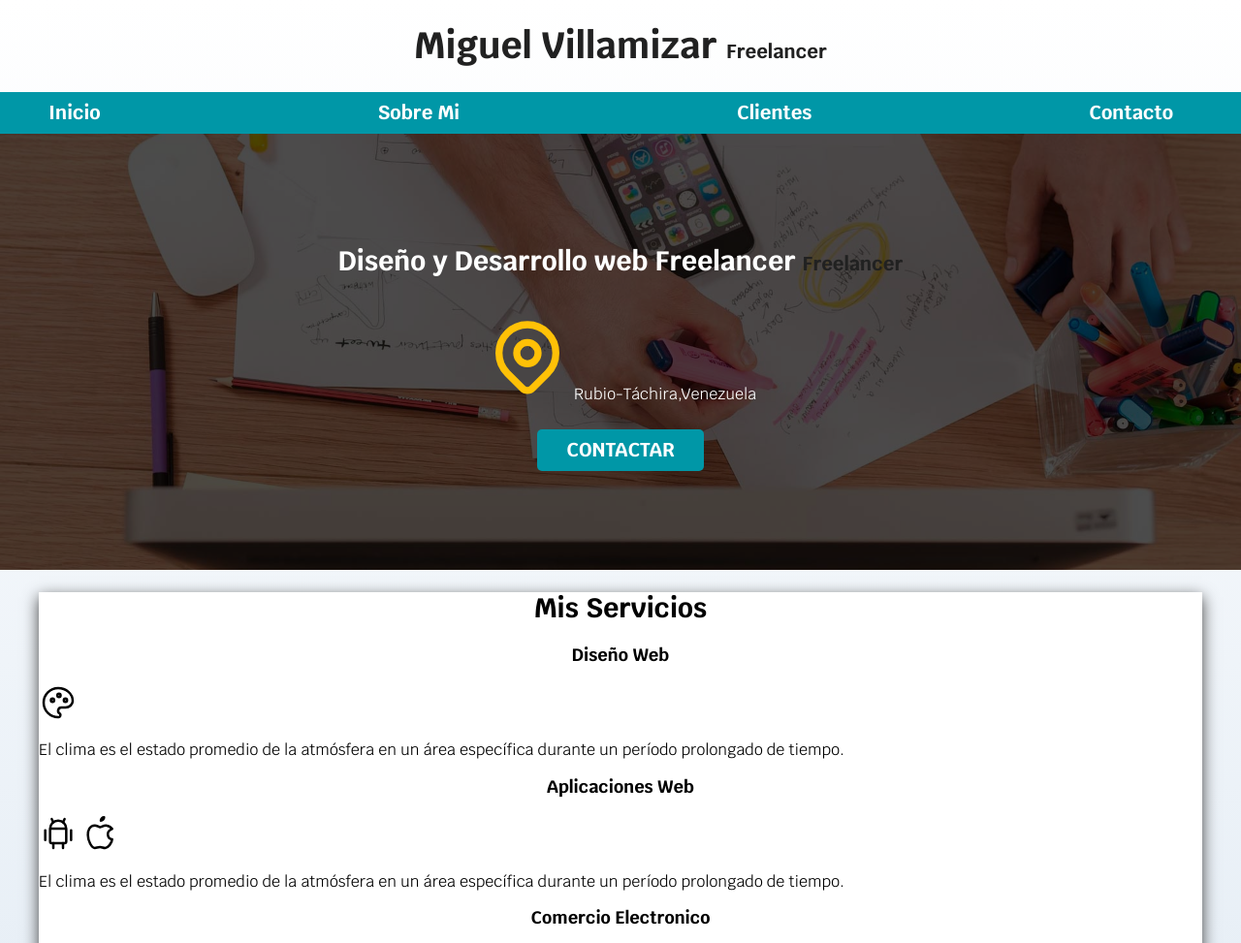
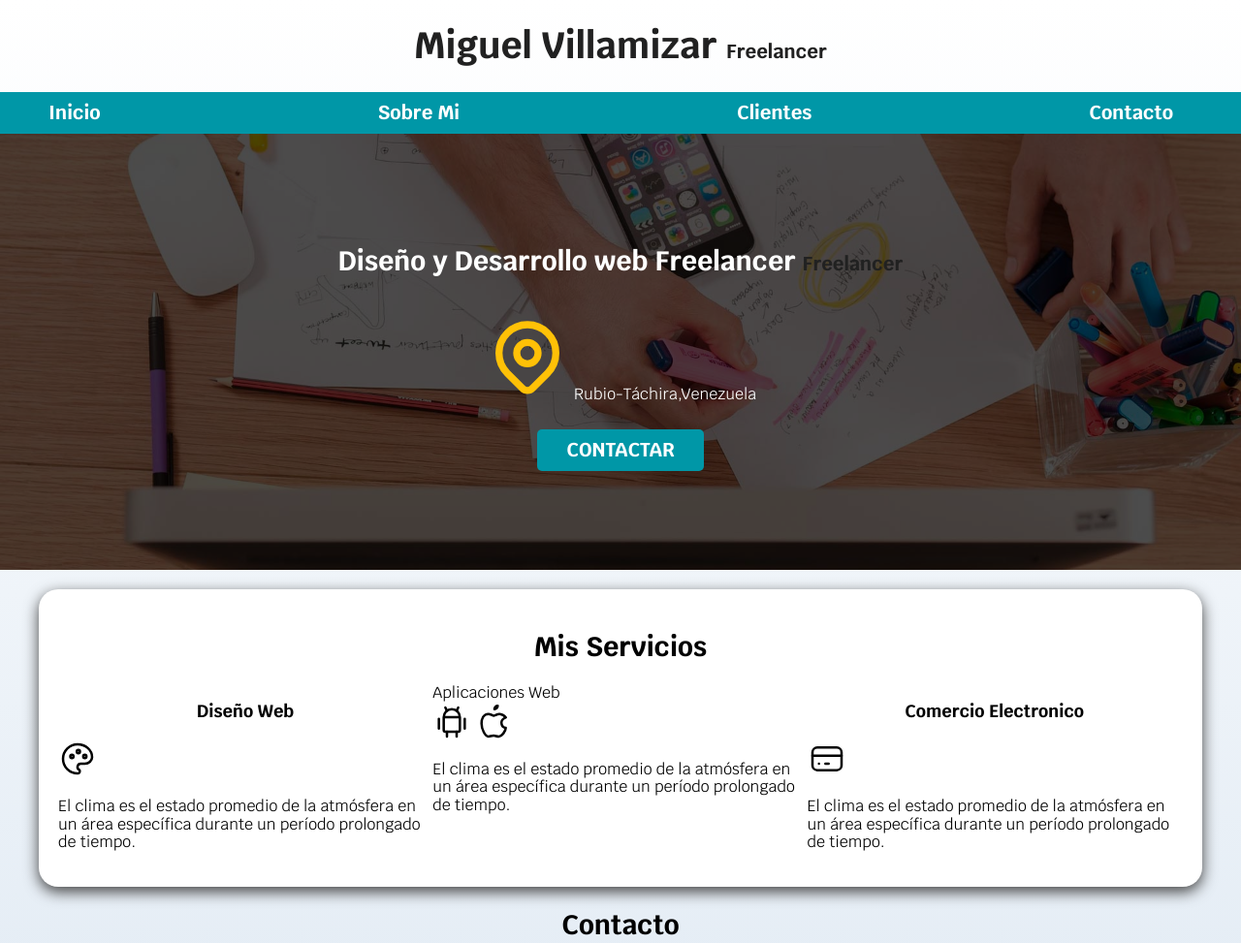
Before and after one commit to miguelreal90/primera_pagina, a plain HTML site: page index.html in a window 1280 px wide. Shown: the top 973 px of the page at 97% size. Drawn offline with Linux system fonts and the light colour scheme.

Commit message:
usando grip, y empesando a trabajar los iconos del main

```diff
--- a/css/style.css
+++ b/css/style.css
@@ -34,6 +34,8 @@ h1,h2,h3 {
     -moz-box-shadow: 0px 5px 15px 0px rgba(66,66,66,1);
     box-shadow: 0px 5px 15px 0px rgba(66,66,66,1);
     background-color: var(--blanco);
+    padding: 2rem;
+    border-radius: 2rem;
 }
 /* Titulos*/
 .titulo {
@@ -107,6 +109,7 @@ span {
     background-size: cover;
     height: 450px;
     position: relative;
+    margin-bottom: 2rem;
 }
 /* apply a natural box layout model to all elements, but allowing components to change */
 html {
@@ -129,3 +132,10 @@ html {
 .contenido-hero h2, .contenido-hero p {
     color: var(--blanco);
 }
+@media (min-width: 760px) {
+    .servicios {
+        display: grid;
+        grid-template-columns: 33.3% 33.3% 33.3%;
+    }
+
+}
--- a/index.html
+++ b/index.html
@@ -42,8 +42,10 @@
 
     <main class="contenedor sombras">
         <h2>Mis Servicios</h2>
-        <section>
+        <div class="servicios">
+            <section class="servicio">
                 <h3>Diseño Web</h3>
+                <div class="icono">
                     <svg xmlns="http://www.w3.org/2000/svg" class="icon icon-tabler icon-tabler-palette" width="40" height="40" viewBox="0 0 24 24" stroke-width="1.5" stroke="#000000" fill="none" stroke-linecap="round" stroke-linejoin="round">
                         <path stroke="none" d="M0 0h24v24H0z" fill="none"/>
                         <path d="M12 21a9 9 0 0 1 0 -18c4.97 0 9 3.582 9 8c0 1.06 -.474 2.078 -1.318 2.828c-.844 .75 -1.989 1.172 -3.182 1.172h-2.5a2 2 0 0 0 -1 3.75a1.3 1.3 0 0 1 -1 2.25" />
@@ -51,10 +53,13 @@
                         <path d="M12.5 7.5m-1 0a1 1 0 1 0 2 0a1 1 0 1 0 -2 0" />
                         <path d="M16.5 10.5m-1 0a1 1 0 1 0 2 0a1 1 0 1 0 -2 0" />
                     </svg>
+                </div>
+
                 <p>El clima es el estado promedio de la atmósfera en un área específica durante un período prolongado de tiempo.</p>
             </section>
-        <section>
+            <section class="servicio>
                 <h3>Aplicaciones Web</h3>
+                <div class="icono">
                     <svg xmlns="http://www.w3.org/2000/svg" class="icon icon-tabler icon-tabler-brand-android" width="40" height="40" viewBox="0 0 24 24" stroke-width="1.5" stroke="#000000" fill="none" stroke-linecap="round" stroke-linejoin="round">
                         <path stroke="none" d="M0 0h24v24H0z" fill="none"/>
                         <path d="M4 10l0 6" />
@@ -70,10 +75,13 @@
                         <path d="M8.286 7.008c-3.216 0 -4.286 3.23 -4.286 5.92c0 3.229 2.143 8.072 4.286 8.072c1.165 -.05 1.799 -.538 3.214 -.538c1.406 0 1.607 .538 3.214 .538s4.286 -3.229 4.286 -5.381c-.03 -.011 -2.649 -.434 -2.679 -3.23c-.02 -2.335 2.589 -3.179 2.679 -3.228c-1.096 -1.606 -3.162 -2.113 -3.75 -2.153c-1.535 -.12 -3.032 1.077 -3.75 1.077c-.729 0 -2.036 -1.077 -3.214 -1.077z" />
                         <path d="M12 4a2 2 0 0 0 2 -2a2 2 0 0 0 -2 2" />
                     </svg>
+                </div>
+
                 <p>El clima es el estado promedio de la atmósfera en un área específica durante un período prolongado de tiempo.</p>
             </section>
-        <section>
+            <section class="servicio">
                 <h3>Comercio Electronico</h3>
+                <div class="icono">
                     <svg xmlns="http://www.w3.org/2000/svg" class="icon icon-tabler icon-tabler-credit-card" width="40" height="40" viewBox="0 0 24 24" stroke-width="1.5" stroke="#000000" fill="none" stroke-linecap="round" stroke-linejoin="round">
                         <path stroke="none" d="M0 0h24v24H0z" fill="none"/>
                         <path d="M3 5m0 3a3 3 0 0 1 3 -3h12a3 3 0 0 1 3 3v8a3 3 0 0 1 -3 3h-12a3 3 0 0 1 -3 -3z" />
@@ -81,8 +89,12 @@
                         <path d="M7 15l.01 0" />
                         <path d="M11 15l2 0" />
                     </svg>
+                </div>
+
                 <p>El clima es el estado promedio de la atmósfera en un área específica durante un período prolongado de tiempo.</p>
             </section>
+        </div>
+
     </main>
     <section>
         <h2>Contacto</h2>
```
Lines whose indentation alone changed are shown as unchanged.
